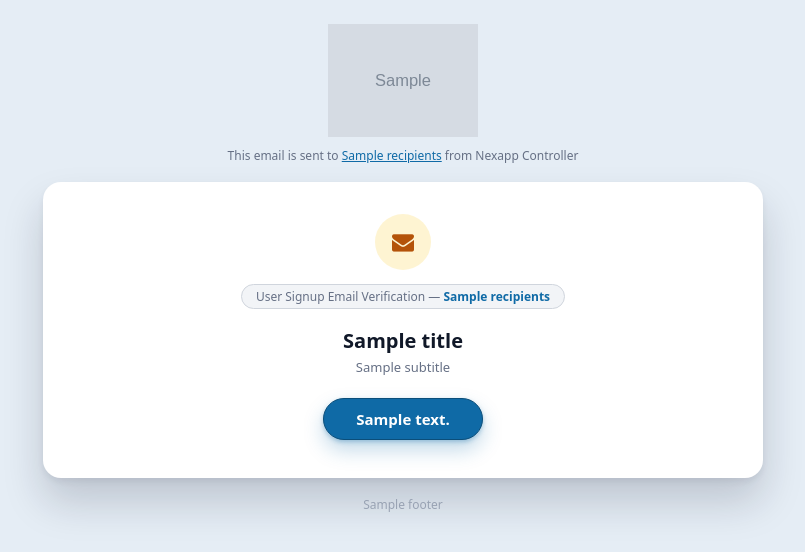
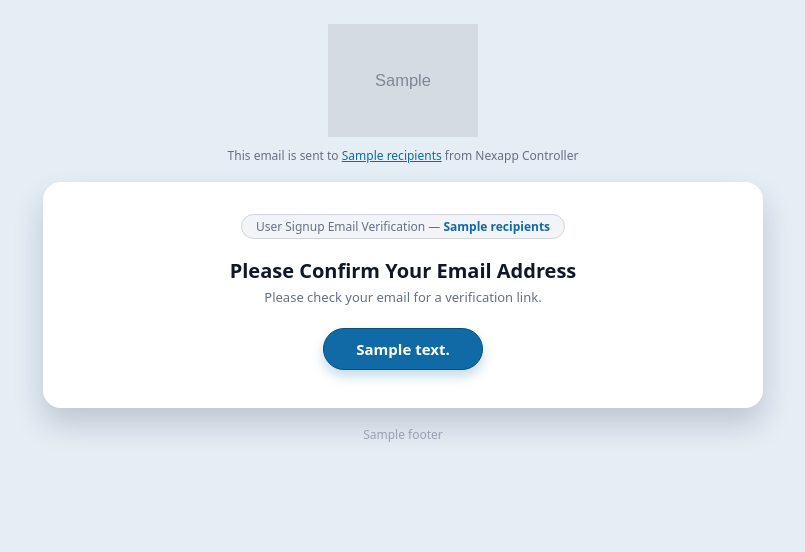
Before and after one commit to Insatroute/openwisp-utils, a Django app: template openwisp_utils/admin_theme/templates/openwisp_utils/email_template.html in a window 1280 px wide. Shown: the top 552 px of the page, without its empty margins (237-1042 px from the left). Run offline with Django 3.2, Linux system fonts and the light colour scheme; the template is opened without the code that fills it: most values are stand-ins (such as "Sample title", 1, 10 or a date in 2020); grey boxes marked "Sample" are stand-in pictures.

Commit message:
update  design in email template

```diff
--- a/openwisp_utils/admin_theme/templates/openwisp_utils/email_template.html
+++ b/openwisp_utils/admin_theme/templates/openwisp_utils/email_template.html
@@ -58,9 +58,8 @@
     .card {
       background: #ffffff;
       border-radius: 18px;
-      box-shadow:
-        0 24px 40px rgba(15, 23, 42, 0.18),
-        0 4px 6px rgba(15, 23, 42, 0.06);
+      /* simplified shadow */
+      box-shadow: 0 16px 30px rgba(15, 23, 42, 0.18);
       padding: 32px 32px 28px 32px;
     }
 
@@ -148,12 +147,12 @@
       font-size: 15px;
       padding: 10px 32px;
       color: #ffffff !important;
-      background: var(--primary-bg-color);
+      /* use direct color so Outlook / old clients don't ignore it */
+      background: #0f6aa6;
       border: 1px solid #0b4e7a;
       box-sizing: border-box;
-      box-shadow:
-        0 10px 20px rgba(15, 106, 166, 0.25),
-        0 2px 4px rgba(15, 106, 166, 0.3);
+      /* lighter shadow */
+      box-shadow: 0 6px 12px rgba(15, 106, 166, 0.25);
       display: inline-block;
     }
 
@@ -189,7 +188,9 @@
 
     {% block logo %}
     <div class="logo-container">
-      <img src="{{ logo_url }}" alt="Nexapp Logo" class="logo">
+      <img
+        src="{% if logo_url %}{{ logo_url }}{% else %}https://nexapp.co.in/wp-content/uploads/2021/10/Nexapp-Logo-Finalwith-Register-01-1.png{% endif %}"
+        alt="Nexapp Logo" class="logo">
     </div>
     {% endblock logo %}
 
@@ -204,10 +205,6 @@
     <div class="card">
 
       {% block mail_header %}
-      <div class="icon-container">
-        <i class="fa fa-envelope" aria-hidden="true"></i>
-      </div>
-
       <!-- pill with dynamic recipient -->
       <div class="sysname-container">
         User Signup Email Verification —
@@ -215,16 +212,15 @@
       </div>
 
       {% if title %}
-      <div class="email-title">{{ title }}</div>
+      <div class="email-title">Please Confirm Your Email Address</div>
       {% endif %}
 
       {% if subtitle %}
-      <div class="subtitle">{{ subtitle }}</div>
+      <div class="subtitle">Please check your email for a verification link.</div>
       {% endif %}
       {% endblock mail_header %}
 
       {% block mail_body %}
-      <!-- dynamic, can contain HTML -->
       <div class="msg">
         {{ message|safe }}
       </div>
```
